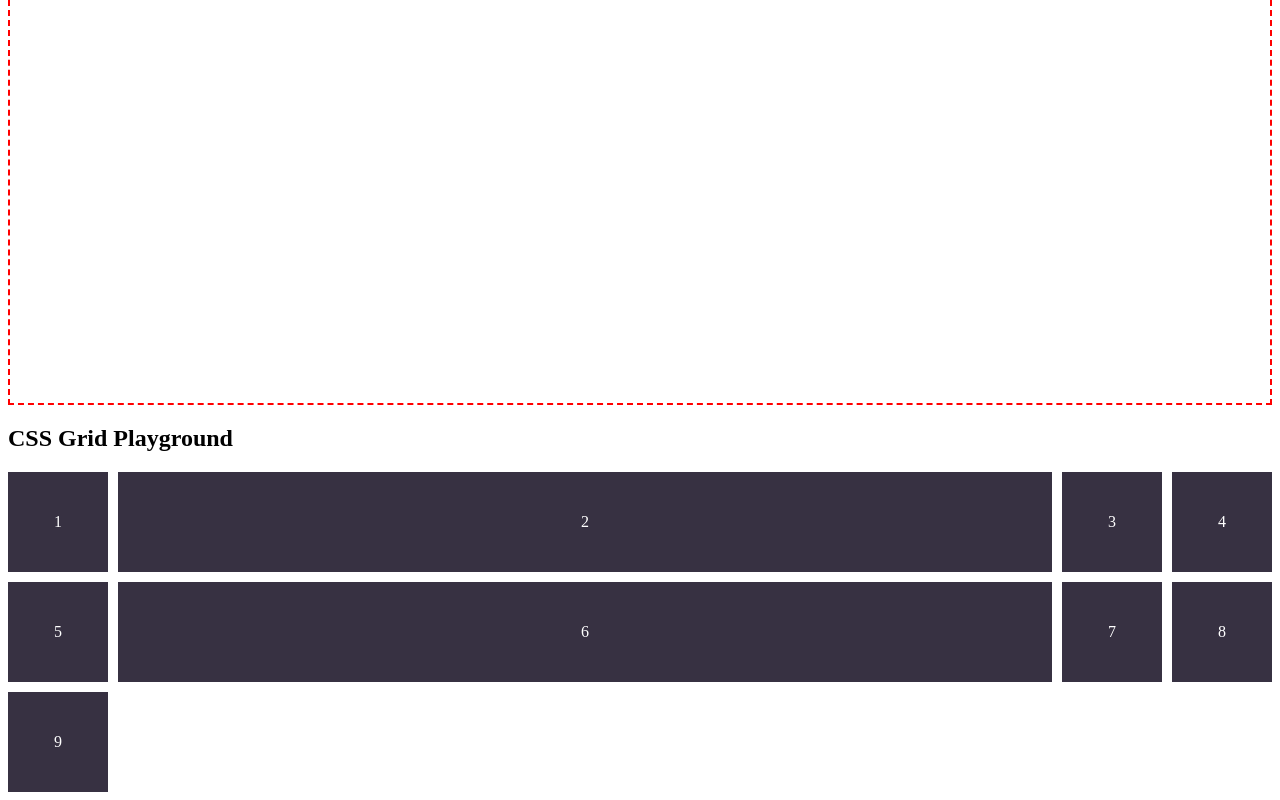
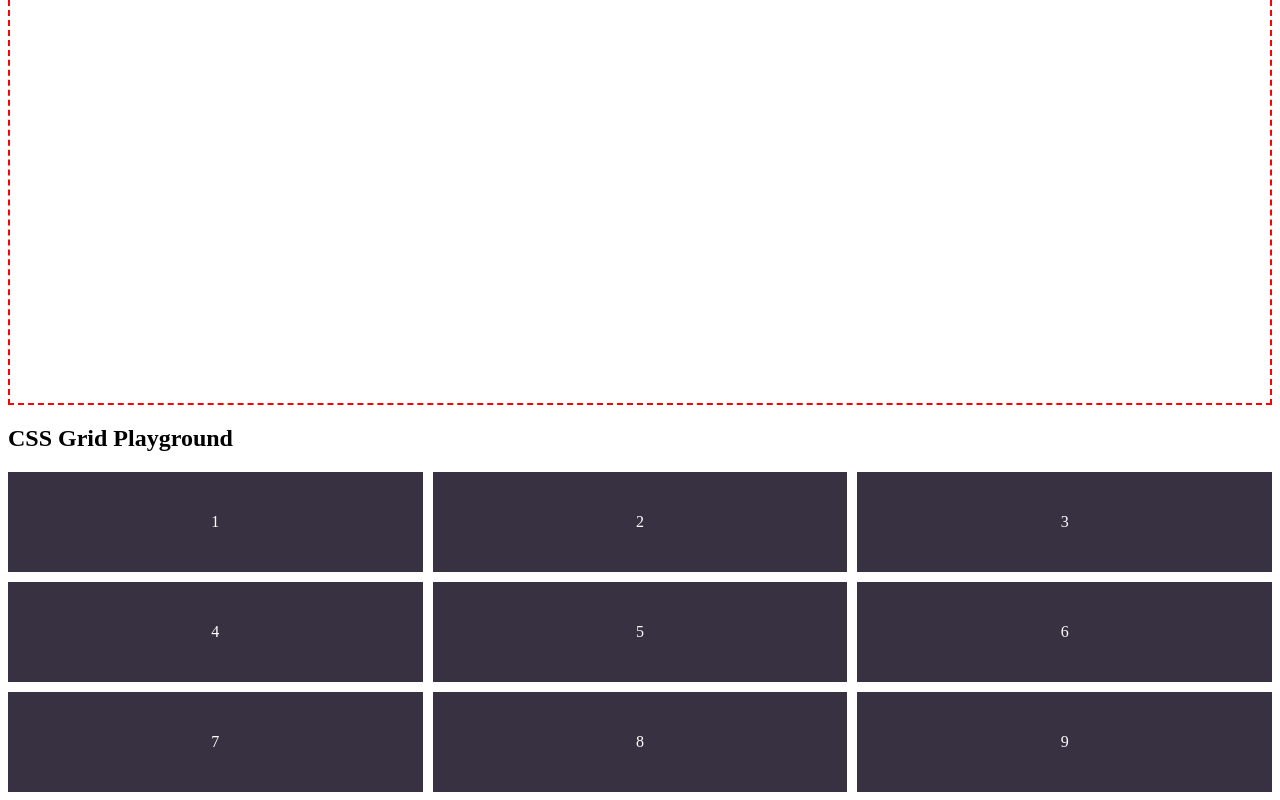
Before and after one commit to csdorman/LUT-ModernCSS, a plain HTML site: page index.html in a window 1280 px wide. Shown: the part 466-1266 px from the top of the page. Drawn offline with Linux system fonts and the light colour scheme.

Commit message:
Finished CSS Grid Advanced Properties

```diff
--- a/style.scss
+++ b/style.scss
@@ -42,8 +42,15 @@ To make a grid (or more rigid layout), use CSS Grid
   display: grid; /* Defines the div as a grid. Needs more explicit direction than flex */
   //grid-template-columns: 100px auto 100px 100px; /* Can define each individually */
   //grid-template-rows: 100px 100px;
-  //Could also use grid shorthand. Rows / Columns
-  grid: 100px 100px / 100px auto 100px 100px;
+  //Could also use grid shorthand: Rows / Columns
+  /*
+  Shorthand syntax:
+  grid: 100px (will automatically create new rows (b/c of grid-autoflow)) / 100px auto 100px 100px
+  grid: 100px / repeat(4, 100px) auto (will create 5 total columns)
+  grid: 100px / repeat(4, auto 50px) (will create 6 total columns)
+  grid: 100px / repeat(2, 1fr 2fr) (fr is a fractional unit - this makes 4 total columns, but divided into 6 equal chunks)
+   */
+  grid: 100px 100px / repeat(3, 1fr);
   //grid-auto-flow: column; /*Controls what happens when extraneous cells are present. Defaults to auto */
   grid-gap: 10px 10px; /* Row and column gap. Could also be a single number if they are the same. */
   // Can also be defined individually:
```
Also changed, not shown: style.css, 1 other file.
